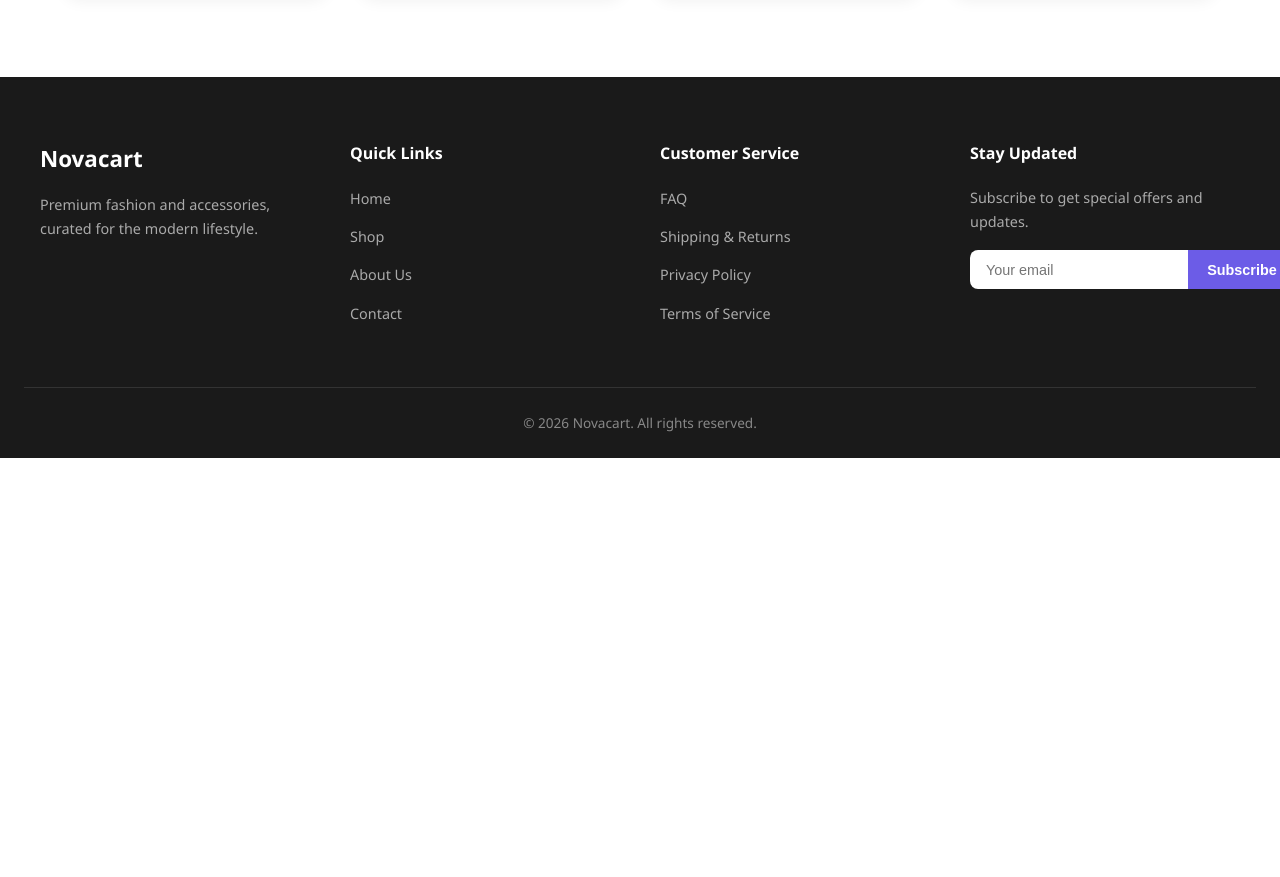
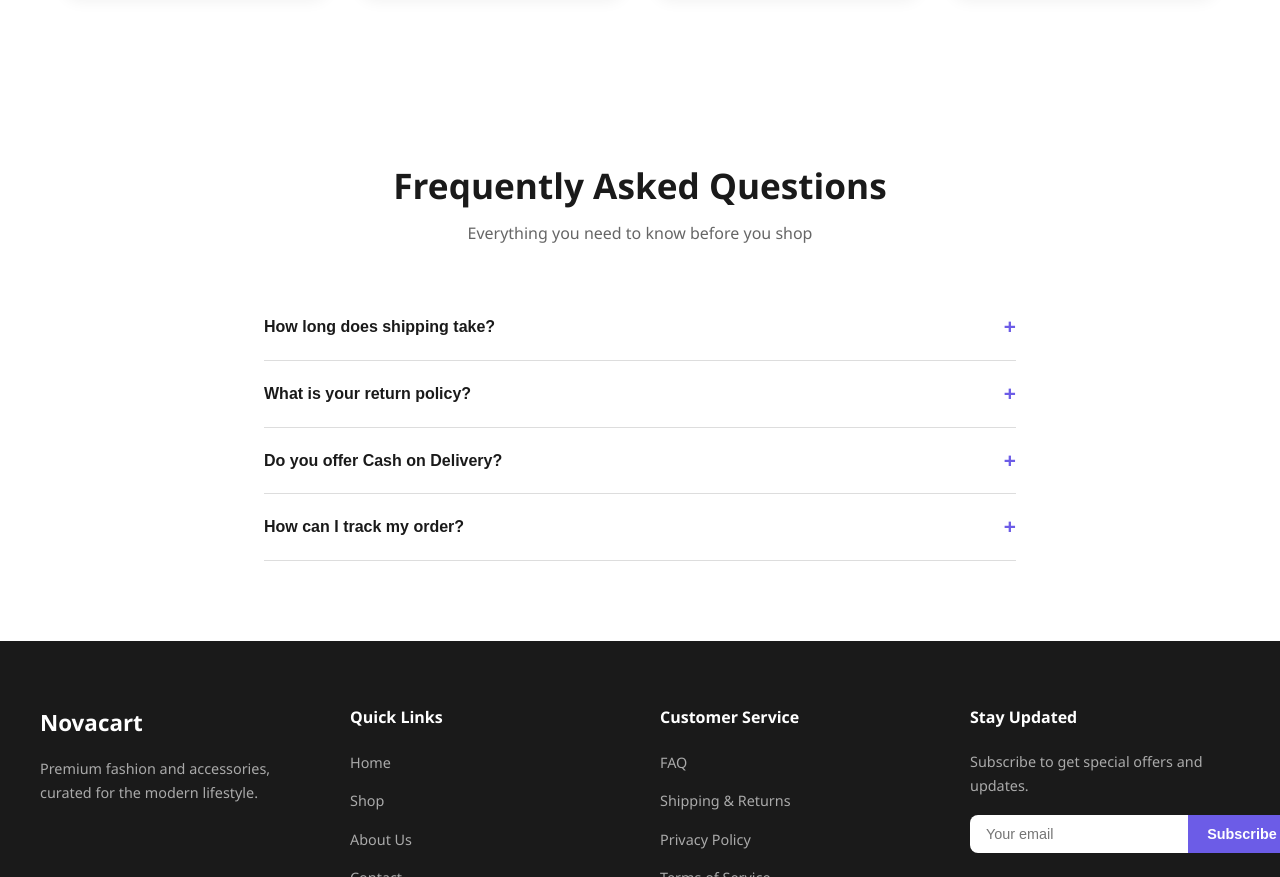
Before and after one commit to SayaliMisal24/CodeAlpha_Ecommerce, a plain HTML site: page index.html in a window 1280 px wide. Shown: the part 1779-2656 px from the top of the page. Before the commit the page ends 2237 px from the top, so only its background shows below. Drawn offline with Linux system fonts and the light colour scheme.

Commit message:
Add FAQ accordion section

```diff
--- a/css/style.css
+++ b/css/style.css
@@ -1201,3 +1201,58 @@ img {
         grid-template-columns: 1fr;
     }
 }
+/* ===========================
+   18. FAQ SECTION
+=========================== */
+.faq-section {
+    max-width: 800px;
+    margin: 0 auto;
+    padding: 5rem 1.5rem;
+}
+
+.faq-item {
+    border-bottom: 1px solid #dddddd;
+}
+
+.faq-question {
+    width: 100%;
+    background: none;
+    border: none;
+    text-align: left;
+    padding: 1.3rem 0;
+    font-size: 1rem;
+    font-weight: 600;
+    color: var(--text-color);
+    cursor: pointer;
+    display: flex;
+    justify-content: space-between;
+    align-items: center;
+}
+
+.faq-icon {
+    font-size: 1.3rem;
+    color: var(--accent);
+    transition: transform 0.3s ease;
+}
+
+/* Rotates the + into an x-like shape when the FAQ item is open */
+.faq-item.active .faq-icon {
+    transform: rotate(45deg);
+}
+
+.faq-answer {
+    max-height: 0;              /* collapsed by default */
+    overflow: hidden;
+    transition: max-height 0.3s ease;
+}
+
+.faq-item.active .faq-answer {
+    max-height: 200px;          /* expands to reveal the answer when active */
+}
+
+.faq-answer p {
+    color: var(--text-color);
+    opacity: 0.8;
+    line-height: 1.7;
+    padding-bottom: 1.3rem;
+}
--- a/index.html
+++ b/index.html
@@ -109,6 +109,55 @@
     <!-- Product cards are generated by JavaScript -->
     </div>
     </section>
+    <!-- ============ FAQ ============ -->
+    <section class="faq-section">
+        <div class="section-header">
+            <h2>Frequently Asked Questions</h2>
+            <p>Everything you need to know before you shop</p>
+        </div>
+
+        <div class="faq-list">
+            <div class="faq-item">
+                <button class="faq-question">
+                    How long does shipping take?
+                    <span class="faq-icon">+</span>
+                </button>
+                <div class="faq-answer">
+                    <p>Standard shipping usually takes 3-5 business days within India. You'll receive a tracking link once your order ships.</p>
+                </div>
+            </div>
+
+            <div class="faq-item">
+                <button class="faq-question">
+                    What is your return policy?
+                    <span class="faq-icon">+</span>
+                </button>
+                <div class="faq-answer">
+                    <p>We accept returns within 7 days of delivery, as long as the item is unused and in its original packaging.</p>
+                </div>
+            </div>
+
+            <div class="faq-item">
+                <button class="faq-question">
+                    Do you offer Cash on Delivery?
+                    <span class="faq-icon">+</span>
+                </button>
+                <div class="faq-answer">
+                    <p>Yes! Cash on Delivery is available for all orders, alongside card and UPI payment options.</p>
+                </div>
+            </div>
+
+            <div class="faq-item">
+                <button class="faq-question">
+                    How can I track my order?
+                    <span class="faq-icon">+</span>
+                </button>
+                <div class="faq-answer">
+                    <p>Once your order ships, you'll receive an email/SMS with a tracking link to follow your package in real time.</p>
+                </div>
+            </div>
+        </div>
+    </section>
     <!-- ============ FOOTER ============ -->
     <footer class="footer">
         <div class="footer-container">
--- a/js/script.js
+++ b/js/script.js
@@ -545,3 +545,12 @@ if (contactForm) {
         contactForm.reset();
     });
 }
+// ===========================
+// FAQ ACCORDION
+// ===========================
+document.querySelectorAll('.faq-question').forEach(question => {
+    question.addEventListener('click', function () {
+        const faqItem = this.parentElement;   // the .faq-item div containing this button
+        faqItem.classList.toggle('active');
+    });
+});
```
